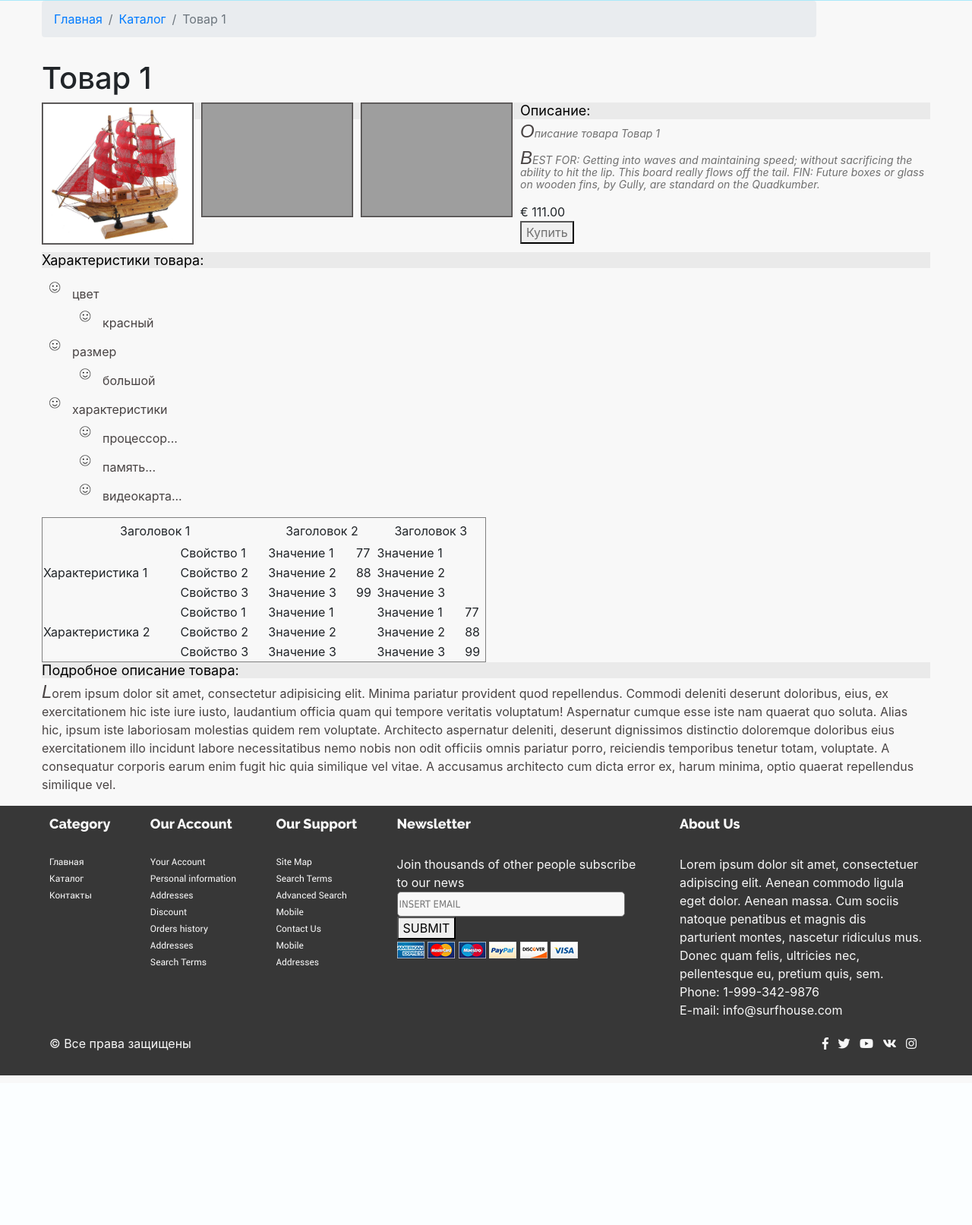
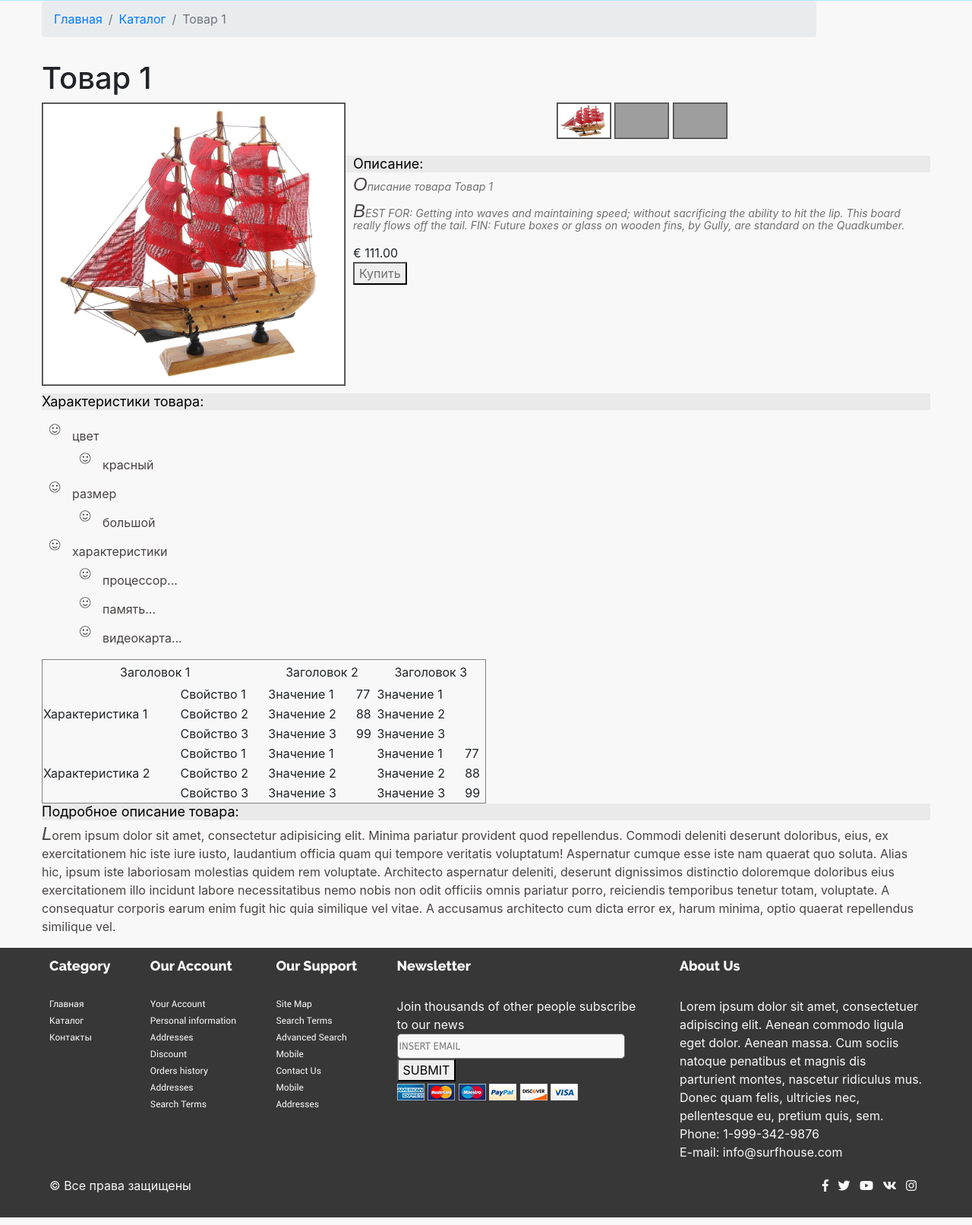
Before and after one commit to SandalAndrey/gb_django, a Django app: page /catalog/1 in a window 1280 px wide. Shown: the part 699-2312 px from the top of the page at 76% size. Before the commit the page ends 2115 px from the top, so only its background shows below. Run offline with Django 3.2, Linux system fonts and the light colour scheme; data comes from the database, SQL or seed files in the repository; both versions use the stored data as it was after the commit; some libraries are stand-ins or nearby versions; grey boxes are pictures that could not be loaded.

Commit message:
image slider

```diff
--- a/productsapp/templates/productsapp/good.html
+++ b/productsapp/templates/productsapp/good.html
@@ -14,11 +14,7 @@
             </ol>
         </nav>
         <h1>{{ good.name }}</h1>
-        {% for photo in good.photos.all %}
-        <a href="/{{photo.src}}" target="_blank" class="good_img">
-            <img src="/{{photo.src}}" width="200" alt="photo.alt">
-        </a>
-        {% endfor %}
+        {% include 'productsapp/slider.html' %}
         <h2>Описание:</h2>
         <div id="brief">
             <p>Описание товара {{good.name}}</p>
@@ -115,5 +111,26 @@
 <footer id="footer">
     {% include "footer.html" %}
 </footer>
+<script>
+var th = document.getElementById('thumbnails');
+
+th.addEventListener('click', function(e) {
+    var t = e.target,
+    new_src = t.parentNode.href,
+    large = document.getElementById('large'),
+    large_href = document.getElementById('large_href'),
+    cl = large.classList,
+    lgwrap = document.getElementById('lg-wrap');
+    lgwrap.style.backgroundImage = 'url(' +large.src + ')';
+    if(cl) cl.add('hideme');
+
+    window.setTimeout(function(){
+        large.src = new_src;
+        large_href.href = new_src;
+        if(cl) cl.remove('hideme');
+    }, 50);
+    e.preventDefault();
+}, false);
+</script>
 </body>
 </html>
--- /dev/null
+++ b/productsapp/templates/productsapp/slider.html
@@ -0,0 +1,16 @@
+<div id='gallery' class='gallery'>
+    <div id='lg-wrap' class='current-image-wrapper'>
+        <a id='large_href' href='/{{good.photos.all.0.src}}' target='_blank'>
+            <img id='large' data-idx='0' src='/{{good.photos.all.0.src}}' width='400'>
+        </a>
+    </div>
+    <ul id='thumbnails' class='thumbnails'>
+        {% for photo in good.photos.all %}
+        <li>
+            <a href='/{{photo.src}}'>
+                <img data-idx='{{photo.pk}}' src='/{{photo.src}}'>
+            </a>
+        </li>
+        {% endfor %}
+    </ul>
+</div>
--- a/static/css/style.css
+++ b/static/css/style.css
@@ -560,3 +560,26 @@ table {
         width: 80%;
     }
 }
+.gallery { text-align: center; }
+.current-image-wrapper {
+    background-position: 50% 50%;
+    background-repeat: no-repeat;
+}
+.current-image-wrapper img {
+    display: block;
+    max-width: 100%;
+    margin: 0 auto;
+    opacity: 1;
+    transition: opacity 1.85s;
+}
+.current-image-wrapper .hideme {
+    opacity: 0;
+    transition: opacity 0s;
+}
+.thumbnails li, .thumbnails a, .thumbnails img {
+    display: inline-block;
+    width: 4.5em;
+    height: 3em;
+    border: none;
+}
+.thumbnails a { outline: none; }
```
Also changed, not shown: db.sqlite3.
